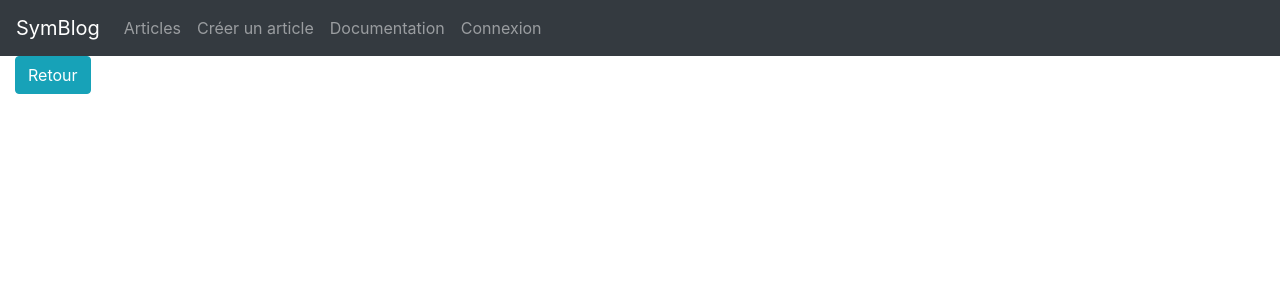
After one commit to Luc-Leveque/site-apiculture, a Symfony app: template templates/documentation/products.html.twig in a window 1280 px wide. The commit adds this page. Shown: the top 300 px of the page. Run offline with Twig, Linux system fonts and the light colour scheme; the template is opened without the code that fills it, so the values that code supplies are empty; some libraries are stand-ins or nearby versions.

Commit message:
Creation DocumentationController and templates + add modify article

```diff
--- a/assets/css/app.css
+++ b/assets/css/app.css
@@ -1,3 +1,8 @@
 body {
     background-color: lightgray;
 }
+
+
+div.container{
+    padding-top: 70px;
+}
--- a/src/Entity/Article.php
+++ b/src/Entity/Article.php
@@ -21,7 +21,7 @@ class Article
 
     /**
      * @ORM\Column(type="string", length=255)
-     * @Assert\Length(min=10, max= 255)
+     * @Assert\Length(min=5, max= 255)
      */
     private $title;
 
--- a/templates/base.html.twig
+++ b/templates/base.html.twig
@@ -5,11 +5,11 @@
         <title>
             {% block title %}Welcome!{% endblock %}
         </title>
-        <link rel="stylesheet" href="https://bootswatch.com/4/flatly/bootstrap.min.css">
+        <link rel="stylesheet" href="https://stackpath.bootstrapcdn.com/bootstrap/4.1.3/css/bootstrap.min.css" integrity="sha384-MCw98/SFnGE8fJT3GXwEOngsV7Zt27NXFoaoApmYm81iuXoPkFOJwJ8ERdknLPMO" crossorigin="anonymous">
         {% block stylesheets %}{% endblock %}
     </head>
     <body>
-        <nav class="navbar navbar-expand-lg navbar-dark bg-primary">
+        <nav class="navbar navbar-expand-lg navbar-dark bg-dark"> <!--fixed-top-->
             <a class="navbar-brand" href="{{ path('home') }} ">SymBlog</a>
 
             <button class="navbar-toggler" type="button" data-toggle="collapse" data-target="#navbarColor01" aria-controls="navbarColor01" aria-expanded="false" aria-label="Toggle navigation">
@@ -23,6 +23,9 @@
                     </li>
                     <li class="nav-item">
                         <a class="nav-link" href="{{ path('blog_create') }} ">Créer un article</a>
+                    </li>
+                    <li class="nav-item">
+                        <a class="nav-link" href="{{ path('documentation_apiculture') }} ">Documentation</a>
                     </li>
 
                     {% if not app.user %}
@@ -41,7 +44,7 @@
                 </ul>
             </div>
         </nav>
-        <div class="container">
+        <div class="container-fluid d-flex h-100 flex-col">
             {% block body %}{% endblock %}
         </div>
         {% block javascripts %}{% endblock %}
--- /dev/null
+++ b/templates/documentation/bees.html.twig
@@ -0,0 +1,3 @@
+{% extends 'blog/show.html.twig' %}
+
+{% block title %}Abeilles{% endblock %}
--- /dev/null
+++ b/templates/documentation/history.html.twig
@@ -0,0 +1,3 @@
+{% extends 'blog/show.html.twig' %}
+
+{% block title %}Historique{% endblock %}
--- /dev/null
+++ b/templates/documentation/hive.html.twig
@@ -0,0 +1,3 @@
+{% extends 'blog/show.html.twig' %}
+
+{% block title %}Ruche{% endblock %}
--- /dev/null
+++ b/templates/documentation/products.html.twig
@@ -0,0 +1,64 @@
+{% extends 'base.html.twig' %}
+
+{% block title %}Produits de la ruche{% endblock %}
+
+{% block body %}
+<div class="col">
+<div class="row">
+    {% for article in articles %}
+    <div class="col justify-content-between">
+        <div class="row">
+            <artcicle>
+                <h2>{{ article.title }}</h2>
+                <div class="metadata">Ecrit le
+                    {{ article.createAt | date('d/m/Y') }}
+                    à
+                    {{ article.createAt | date('H:i') }}
+                    dans la catégorie
+                    {{ article.category.title}}
+                </div>
+                <div class="content">
+                    <img src="{{ article.image }}" alt=""><br />
+                    {{ article.content | raw }}
+                </div>
+                <a class="btn btn-info" href="{{ path('blog_edit', {'id': article.id}) }}">Modifier</a>
+            </artcicle>
+        </div>
+        <div class="row">
+            <h1>{{ article.commentArticles| length }}
+                commentaires :</h1>
+            {% for commentArticle in article.commentArticles %}
+
+                <div class="comment">
+                    <div class="row">
+                        <div class="col-3">
+                            {{ commentArticle.author.username}}
+                            (<small>{{ commentArticle.createdAt | date('d/m/Y à H:i')}}</small>)
+                        </div>
+                        <div class="col">
+                            {{ commentArticle.content | raw}}
+                        </div>
+                    </div>
+                </div>
+            {% endfor %}
+
+            {% if app.user %}
+                {{ form_start(commentArticleForm) }}
+                {{ form_row(commentArticleForm.content, {'attr': {'placeholder': "Votre commentaire"}}) }}
+                <button type="submit" class="btn btn-success">Commenter !</button>
+                {{ form_end(commentArticleForm) }}
+            {% else %}
+                <div class="row">
+                <h2>Vous ne pouvez pas commenter si vous n'êtes pas connecter !</h2>
+                <a href="{{ path('security_login')}}" class="btn btn-primary">Connexion</a>
+                </div>
+            {% endif %}
+        </div>
+    </div>
+    {% endfor %}
+    </div>
+    <div class="row">
+        <a class="btn btn-info" href="{{ path('documentation_apiculture')}}">Retour</a>
+    </div>
+</div>
+{% endblock %}
```
Also changed, not shown: src/Controller/DocumentationController.php (added, +77 -0 lines), src/Repository/ArticleRepository.php (+14 -4 lines), templates/blog/show.html.twig (+17 -4 lines), templates/documentation/index.html.twig (added, +30 -0 lines), 1 other file.
